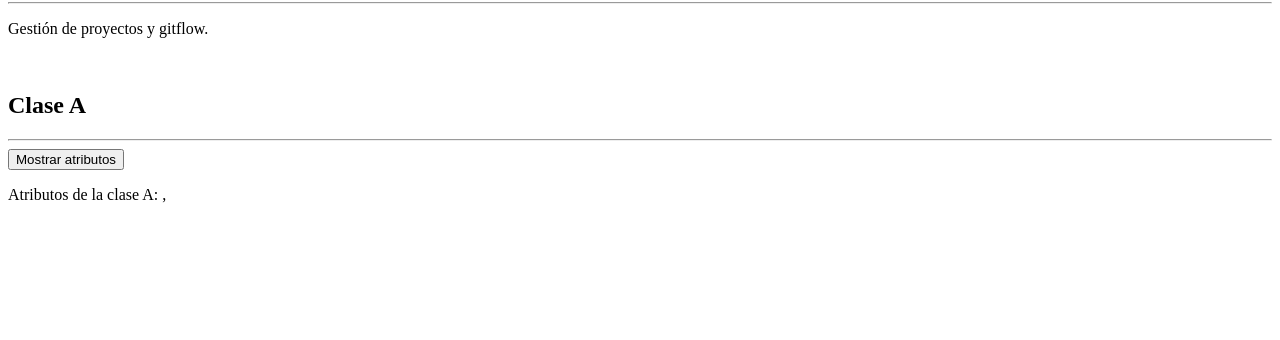
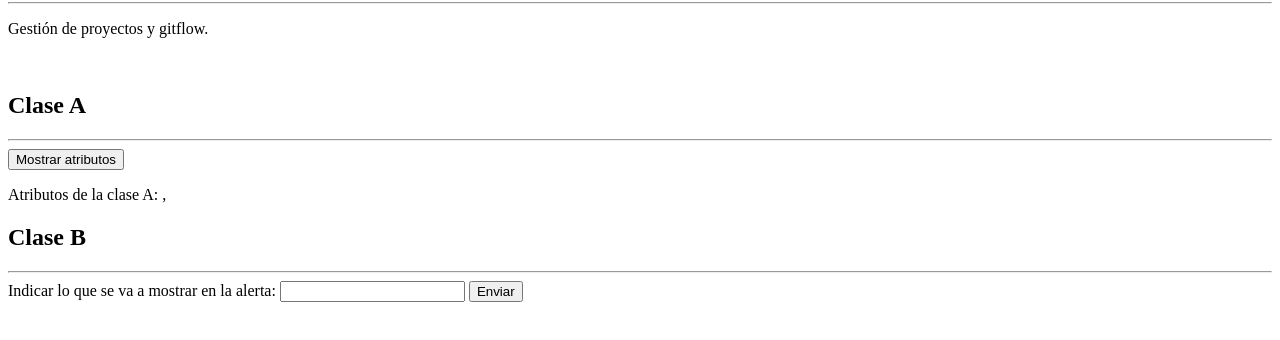
Before and after one commit to pepcerda/actividad-01, a plain HTML site: page src/index.html in a window 1280 px wide. Shown: the part 78-418 px from the top of the page. Drawn offline with Linux system fonts and the light colour scheme.

Commit message:
Se añade la clase B

```diff
--- a/src/index.html
+++ b/src/index.html
@@ -17,6 +17,12 @@
     <button onclick="mostrarAtributos()">Mostrar atributos</button>
     <p>Atributos de la clase A: <span id="atributo1"></span>, <span id="atributo2"></span> </p>
 
+    <h2>Clase B</h2>
+    <hr>
+    <label>Indicar lo que se va a mostrar en la alerta: </label>
+    <input id="inputUser" type="text">
+    <button onclick="leerValoryMostrar()">Enviar</button>
+
 
     <script src="index.js"></script>
 </body>
--- a/src/index.js
+++ b/src/index.js
@@ -27,3 +27,19 @@ const mostrarAtributos = () => {
     atr1.innerHTML=instanciaA.getFoo();
     atr2.innerHTML=instanciaA.getBar();
 }
+
+class B {
+    constructor(input) {
+        this.input=input;
+    }
+
+    mostrarAlerta() {
+        alert(`El usuario ha introducido: ${this.input}`);
+    }
+}
+
+const leerValoryMostrar = () => {
+    const inputUser = document.getElementById("inputUser");
+    const instanciaB = new B(inputUser.value);
+    instanciaB.mostrarAlerta();
+}
```
